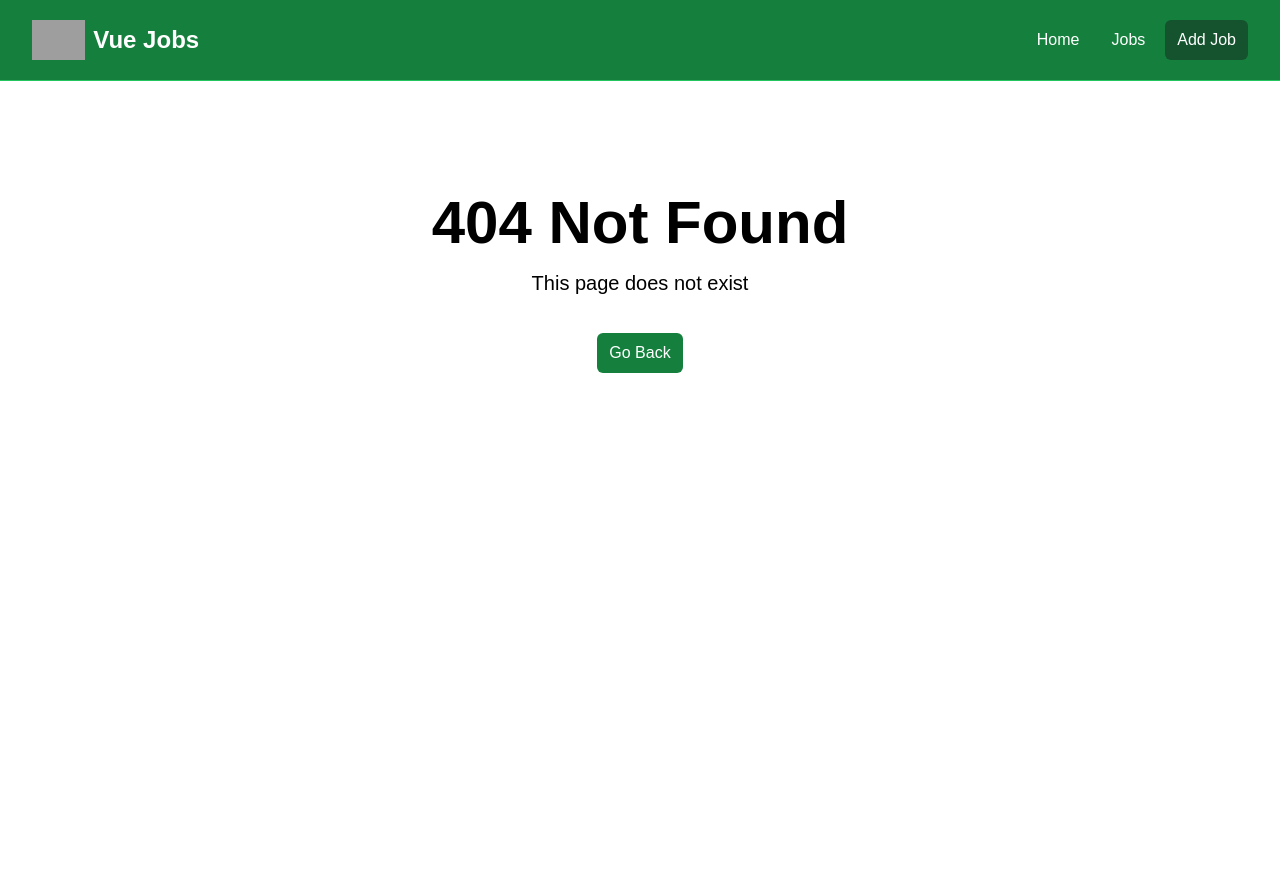
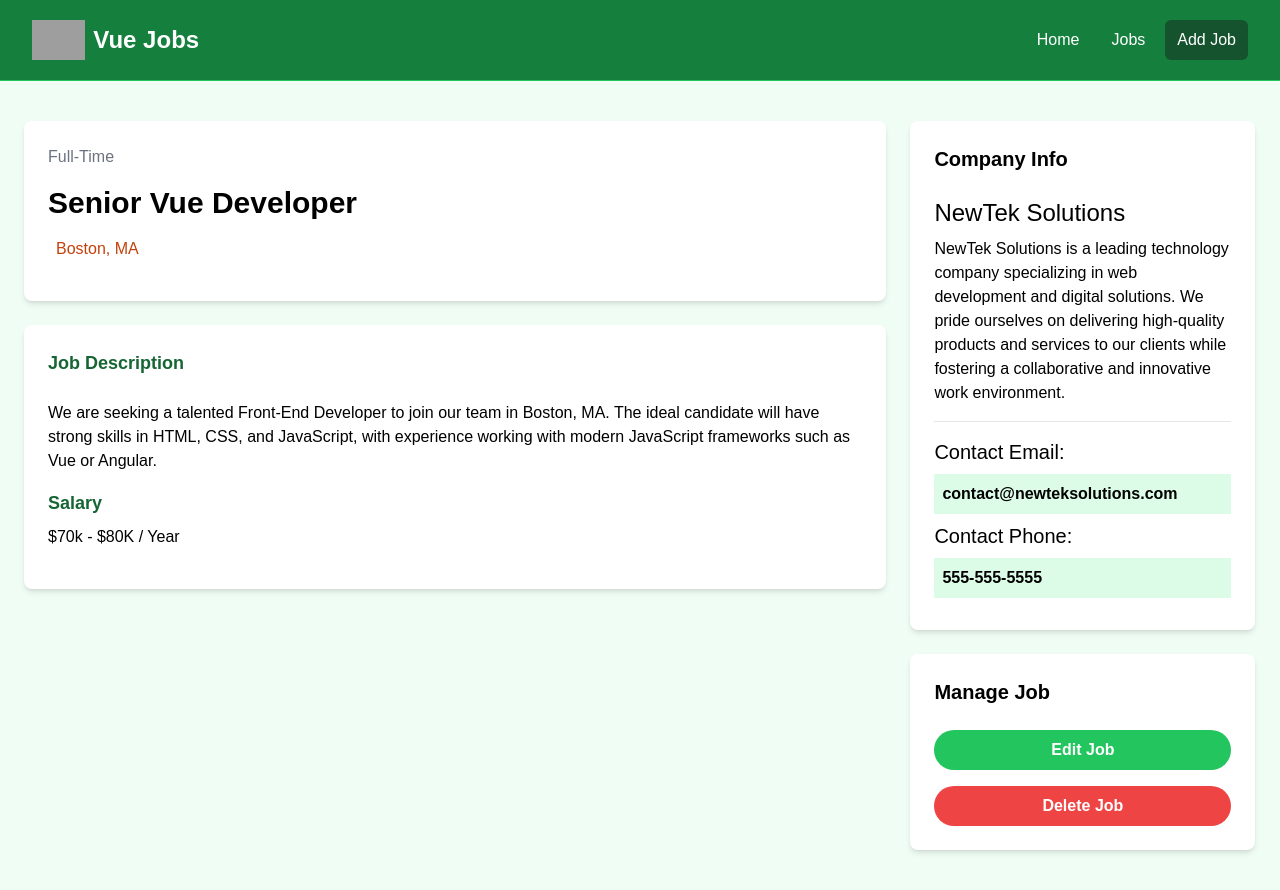
Before and after one commit to binkowskidawid/vue-first-steps, a Vue app: page /jobs/add in a window 1280 px wide. Before the commit this address had no page. Before the commit the page ends 800 px from the top, so only its background shows below. Built offline with nearby package versions, Linux system fonts and the light colour scheme; grey boxes are pictures that could not be loaded; the HTML template or start-up script is replaced by a standard one.

Commit message:
changed: use json server for getting jobs

```diff
--- a/src/components/JobListing.vue
+++ b/src/components/JobListing.vue
@@ -52,7 +52,7 @@
           {{ job.location }}
         </div>
         <RouterLink
-          :to="/job/ + job.id"
+          :to="/jobs/ + job.id"
           class="rounded-lg bg-green-500 px-4 py-2 text-center text-sm text-white h-[36px] hover:bg-green-600"
         >
           Read More
--- a/src/components/JobListings.vue
+++ b/src/components/JobListings.vue
@@ -1,9 +1,10 @@
 <script setup lang="ts">
 import JobListing from '@/components/JobListing.vue'
-import jobsData from '@/jobs.json'
 import type { Job } from '@/types/Job.ts'
-import { ref } from 'vue'
+import axios from 'axios'
+import { onMounted, reactive } from 'vue'
 import { RouterLink } from 'vue-router'
+import PulseLoader from 'vue-spinner/src/PulseLoader.vue'
 
 type Props = {
   limit?: number
@@ -14,7 +15,23 @@
   showButton: false,
 })
 
-const jobs = ref(jobsData.jobs as Job[])
+const state = reactive({
+  jobs: [] as Job[],
+  isLoading: true,
+})
+
+const fetchJobs = async () => {
+  try {
+    const response = await axios('http://localhost:8000/jobs')
+    state.jobs = (await response.data) as Job[]
+  } catch (error) {
+    console.error(error)
+  } finally {
+    state.isLoading = false
+  }
+}
+
+onMounted(fetchJobs)
 </script>
 
 <template>
@@ -22,8 +39,19 @@
     <div class="m-auto container-xl lg:container">
       <h2 class="mb-6 text-center text-3xl font-bold text-green-500">Browse Jobs</h2>
     </div>
-    <div class="grid grid-cols-1 gap-6 md:grid-cols-3">
-      <JobListing v-for="job in jobs.slice(0, limit || jobs.length)" :key="job.id" :job="job" />
+
+    <!-- Show loading spinner when isLoading is true -->
+    <div v-if="state.isLoading" class="m-auto">
+      <PulseLoader color="#38a169" size="10" />
+    </div>
+
+    <!-- Show jobs when isLoading finished -->
+    <div v-else class="grid grid-cols-1 gap-6 md:grid-cols-3">
+      <JobListing
+        v-for="job in state.jobs.slice(0, limit || state.jobs.length)"
+        :key="job.id"
+        :job="job"
+      />
     </div>
   </section>
 
--- a/src/router/index.ts
+++ b/src/router/index.ts
@@ -2,6 +2,7 @@
 import HomeView from '../views/HomeView.vue'
 import JobsView from '../views/JobsView.vue'
 import NotFoundView from '../views/NotFoundView.vue'
+import JobView from '../views/JobView.vue'
 
 const router = createRouter({
   history: createWebHistory(import.meta.env.BASE_URL),
@@ -17,6 +18,11 @@
       component: JobsView,
     },
     {
+      path: '/jobs/:id',
+      name: 'job',
+      component: JobView,
+    },
+    {
       path: '/:catchAll(.*)',
       name: 'not-found',
       component: NotFoundView,
--- a/src/views/JobView.vue
+++ b/src/views/JobView.vue
@@ -1,3 +1,75 @@
 <script setup lang="ts"></script>
 
-<template></template>
+<template>
+  <section class="bg-green-50">
+    <div class="container m-auto py-10 px-6">
+      <div class="grid grid-cols-1 md:grid-cols-70/30 w-full gap-6">
+        <main>
+          <div class="bg-white p-6 rounded-lg shadow-md text-center md:text-left">
+            <div class="text-gray-500 mb-4">Full-Time</div>
+            <h1 class="text-3xl font-bold mb-4">Senior Vue Developer</h1>
+            <div class="text-gray-500 mb-4 flex align-middle justify-center md:justify-start">
+              <i class="fa-solid fa-location-dot text-lg text-orange-700 mr-2"></i>
+              <p class="text-orange-700">Boston, MA</p>
+            </div>
+          </div>
+
+          <div class="bg-white p-6 rounded-lg shadow-md mt-6">
+            <h3 class="text-green-800 text-lg font-bold mb-6">Job Description</h3>
+
+            <p class="mb-4">
+              We are seeking a talented Front-End Developer to join our team in Boston, MA. The
+              ideal candidate will have strong skills in HTML, CSS, and JavaScript, with experience
+              working with modern JavaScript frameworks such as Vue or Angular.
+            </p>
+
+            <h3 class="text-green-800 text-lg font-bold mb-2">Salary</h3>
+
+            <p class="mb-4">$70k - $80K / Year</p>
+          </div>
+        </main>
+
+        <!-- Sidebar -->
+        <aside>
+          <!-- Company Info -->
+          <div class="bg-white p-6 rounded-lg shadow-md">
+            <h3 class="text-xl font-bold mb-6">Company Info</h3>
+
+            <h2 class="text-2xl">NewTek Solutions</h2>
+
+            <p class="my-2">
+              NewTek Solutions is a leading technology company specializing in web development and
+              digital solutions. We pride ourselves on delivering high-quality products and services
+              to our clients while fostering a collaborative and innovative work environment.
+            </p>
+
+            <hr class="my-4" />
+
+            <h3 class="text-xl">Contact Email:</h3>
+
+            <p class="my-2 bg-green-100 p-2 font-bold">contact@newteksolutions.com</p>
+
+            <h3 class="text-xl">Contact Phone:</h3>
+
+            <p class="my-2 bg-green-100 p-2 font-bold">555-555-5555</p>
+          </div>
+
+          <!-- Manage -->
+          <div class="bg-white p-6 rounded-lg shadow-md mt-6">
+            <h3 class="text-xl font-bold mb-6">Manage Job</h3>
+            <a
+              href="add-job.html"
+              class="bg-green-500 hover:bg-green-600 text-white text-center font-bold py-2 px-4 rounded-full w-full focus:outline-none focus:shadow-outline mt-4 block"
+              >Edit Job</a
+            >
+            <button
+              class="bg-red-500 hover:bg-red-600 text-white font-bold py-2 px-4 rounded-full w-full focus:outline-none focus:shadow-outline mt-4 block"
+            >
+              Delete Job
+            </button>
+          </div>
+        </aside>
+      </div>
+    </div>
+  </section>
+</template>
```
Also changed, not shown: package.json (+6 -2 lines), 1 other file (tests, documents, lock files or other folders).
